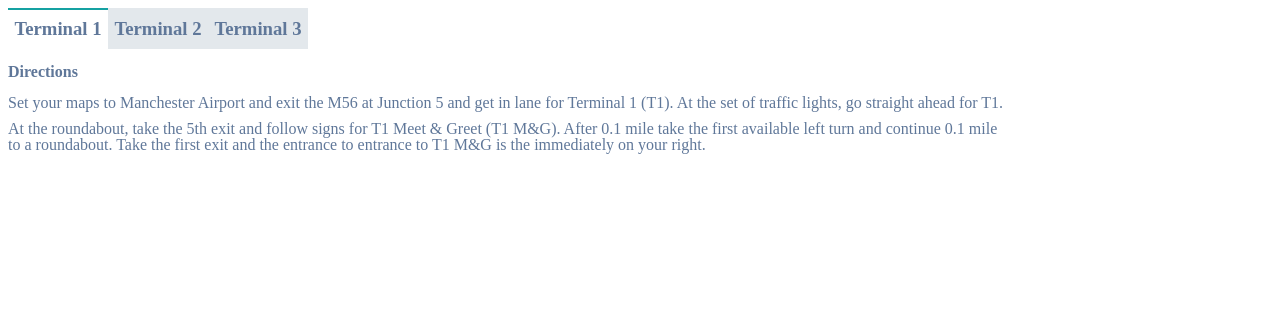
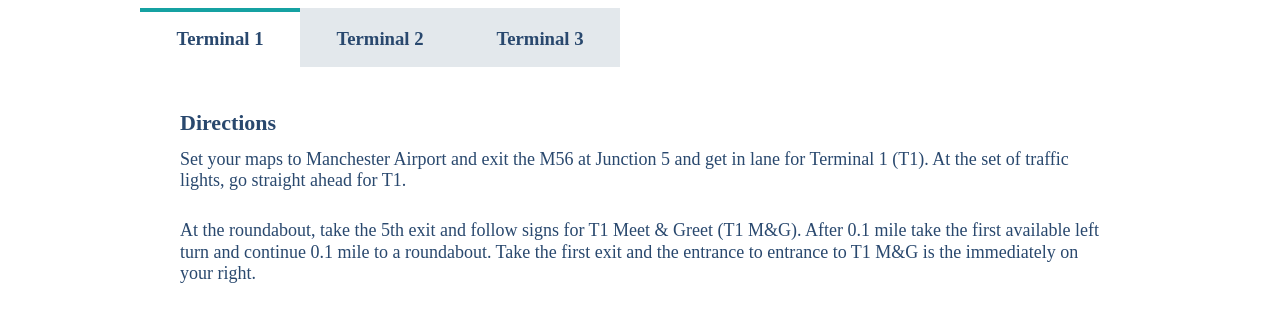
Before and after one commit to MirceaUngureanu/stage1-deliverables, a plain HTML site: page index.html in a window 1280 px wide. Drawn offline with Linux system fonts and the light colour scheme.

Commit message:
finished desktop styling

```diff
--- a/style.css
+++ b/style.css
@@ -34,16 +34,18 @@
 }
 /*main*/
 .tc-wrapper {
-    color: #5f7799;
+    color: #29486e;
 }
 .tc-header {
-    padding: 10px 0;
+    padding: 18px 0;
+    cursor: pointer;
+    user-select: none;
     background-color: #e3e8ec;
-    border-top: 2px solid #e3e8ec;
+    border-top: 4px solid #e3e8ec;
 }
 .tc-header--active {
     background-color: white;
-    border-top: 2px solid #15a1a2;
+    border-top: 4px solid #15a1a2;
 }
 .tc-content {
     text-align: left;
@@ -53,7 +55,9 @@
     margin-bottom: 15px;
 }
 .tc-content p {
-    margin-bottom: 10px;
+    margin-bottom: 28px;
+    font-size: 18px;
+    line-height: 120%;
 }
 .tc-content--active {
     display: block;
@@ -65,15 +69,18 @@
         justify-content: flex-start;
         align-items: center;
         max-width: 1000px;
+        margin: 0 auto;
     }
     .tc-header {
         order: 1;
-        width: 100px;
+        width: 160px;
     }
     .tc-content {
         order: 2;
+        padding: 0 40px;
     }
     .tc-content h4 {
-    margin-top: 15px;
+    margin-top: 45px;
+    font-size: 22px;
 }
 }
```
